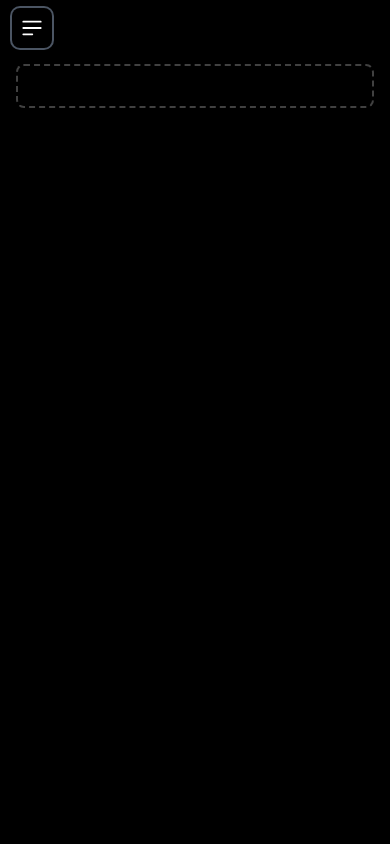
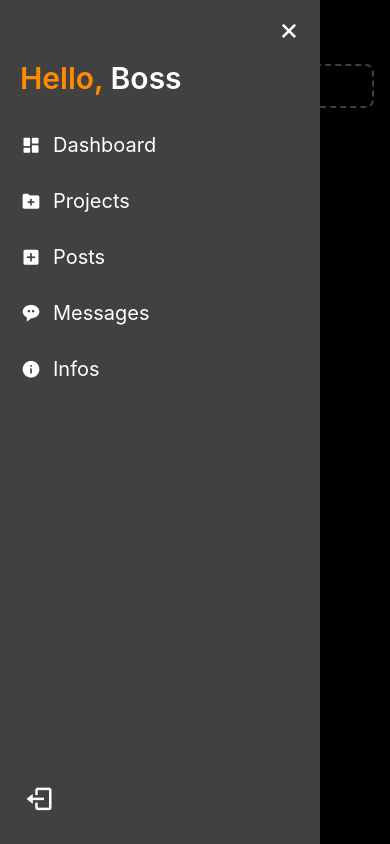
Before and after one commit to jurayevcoder/portfolio-site-admin-dashboard, a Vue app: page /dashboard in a window 390 px wide. Both pictures are taken after a click on the button "Open sidebar". Built offline with nearby package versions, Linux system fonts and the light colour scheme.

Commit message:
sidebar response

```diff
--- a/src/components/Sidebar/Sidebar.vue
+++ b/src/components/Sidebar/Sidebar.vue
@@ -5,6 +5,9 @@ import { useRouter } from "vue-router";
 
 const navlink = ref(navLinks);
 const role = ref("");
+const modal = ref(false);
+
+const toggleModal = () => (modal.value = !modal.value);
 
 const router = useRouter();
 
@@ -22,6 +25,7 @@ onMounted(() => {
 <template>
   <div>
     <button
+      @click="toggleModal"
       data-drawer-target="default-sidebar"
       data-drawer-toggle="default-sidebar"
       aria-controls="default-sidebar"
@@ -46,11 +50,17 @@ onMounted(() => {
 
     <aside
       id="default-sidebar"
-      class="fixed top-0 left-0 z-40 w-80 h-screen transition-transform -translate-x-full sm:translate-x-0"
+      :class="
+        !modal
+          ? 'fixed top-0 left-0 z-40 w-80 h-screen transition-transform -translate-x-full sm:translate-x-0'
+          : 'hidden'
+      "
       aria-label="Sidebar"
     >
       <div class="h-[100%] px-3 py-4 overflow-y-auto bg-[#414141]">
-      <h1 class="text-[30px] font-semibold ml-10 mt-5 mb-10 text-[#FF8C00]">Hello, <span class="text-white font-semibold">Boss</span></h1>
+        <h1 class="text-[30px] font-semibold ml-10 mt-5 mb-10 text-[#FF8C00]">
+          Hello, <span class="text-white font-semibold">Boss</span>
+        </h1>
         <ul class="space-y-2 font-medium">
           <li v-for="link in navlink" :key="link.id">
             <router-link
@@ -67,7 +77,44 @@ onMounted(() => {
           @click="logout"
           class="block px-3 py-2 rounded-xl focus:ring-4 ring-gray-500 text-white absolute bottom-3 text-[30px] hover:text-[#FF8C00]"
         >
-        <i class='bx bx-log-out'></i>
+          <i class="bx bx-log-out"></i>
+        </button>
+      </div>
+    </aside>
+
+    <aside
+      id="default-sidebar"
+      :class="
+        modal
+          ? 'fixed top-0 left-0 z-40 w-80 h-screen transition-transform translate-x-0'
+          : 'hidden'
+      "
+      aria-label="Sidebar"
+    >
+      <div class="h-[100%] px-3 py-4 overflow-y-auto bg-[#414141] relative">
+        <button @click="toggleModal" class="absolute right-3 top-3 p-1 text-white rounded-lg flex items-center justify-center hover:text-[#FF8C00] focus:ring-2 focus:ring-[#FF8C00]">
+          <i class="bx bx-x text-[30px]"></i>
+        </button>
+        <h1 class="text-[30px] font-semibold ml-2 mt-10 mb-5 text-[#FF8C00]">
+          Hello, <span class="text-white font-semibold">Boss</span>
+        </h1>
+        <ul class="space-y-2 font-medium">
+          <li v-for="link in navlink" :key="link.id">
+            <router-link
+              :to="link.link"
+              class="flex items-center p-2 rounded-lg text-[20px] text-white border border-[#414141] hover:border-[#FF8C00] hover:text-[#FF8C00]"
+            >
+              <i :class="link.icon"></i>
+              <span class="ml-3">{{ link.title }}</span>
+            </router-link>
+          </li>
+        </ul>
+
+        <button
+          @click="logout"
+          class="block px-3 py-2 rounded-xl focus:ring-4 ring-gray-500 text-white absolute bottom-3 text-[30px] hover:text-[#FF8C00]"
+        >
+          <i class="bx bx-log-out"></i>
         </button>
       </div>
     </aside>
@@ -76,8 +123,8 @@ onMounted(() => {
 
 <style lang="css" scoped>
 .router-link-exact-active {
-  background-color: #FF8C00;
-  border: 1px solid #FF8C00;
+  background-color: #ff8c00;
+  border: 1px solid #ff8c00;
 }
 .router-link-exact-active:hover {
   color: white;
```
